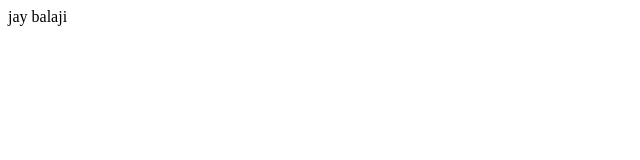
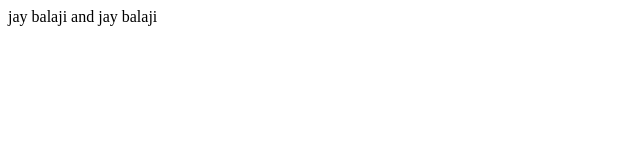
Before and after one commit to sagaradroja1991/sagardemo-, a plain HTML site: page index.html in a window 1280 px wide. Shown: the whole page, without its empty margins (0-640 px from the left). Drawn offline with Linux system fonts and the light colour scheme.

Commit message:
Update index.html

```diff
--- a/index.html
+++ b/index.html
@@ -1 +1 @@
-<p>jay balaji</p>
+<p>jay balaji and jay balaji</p>
```
